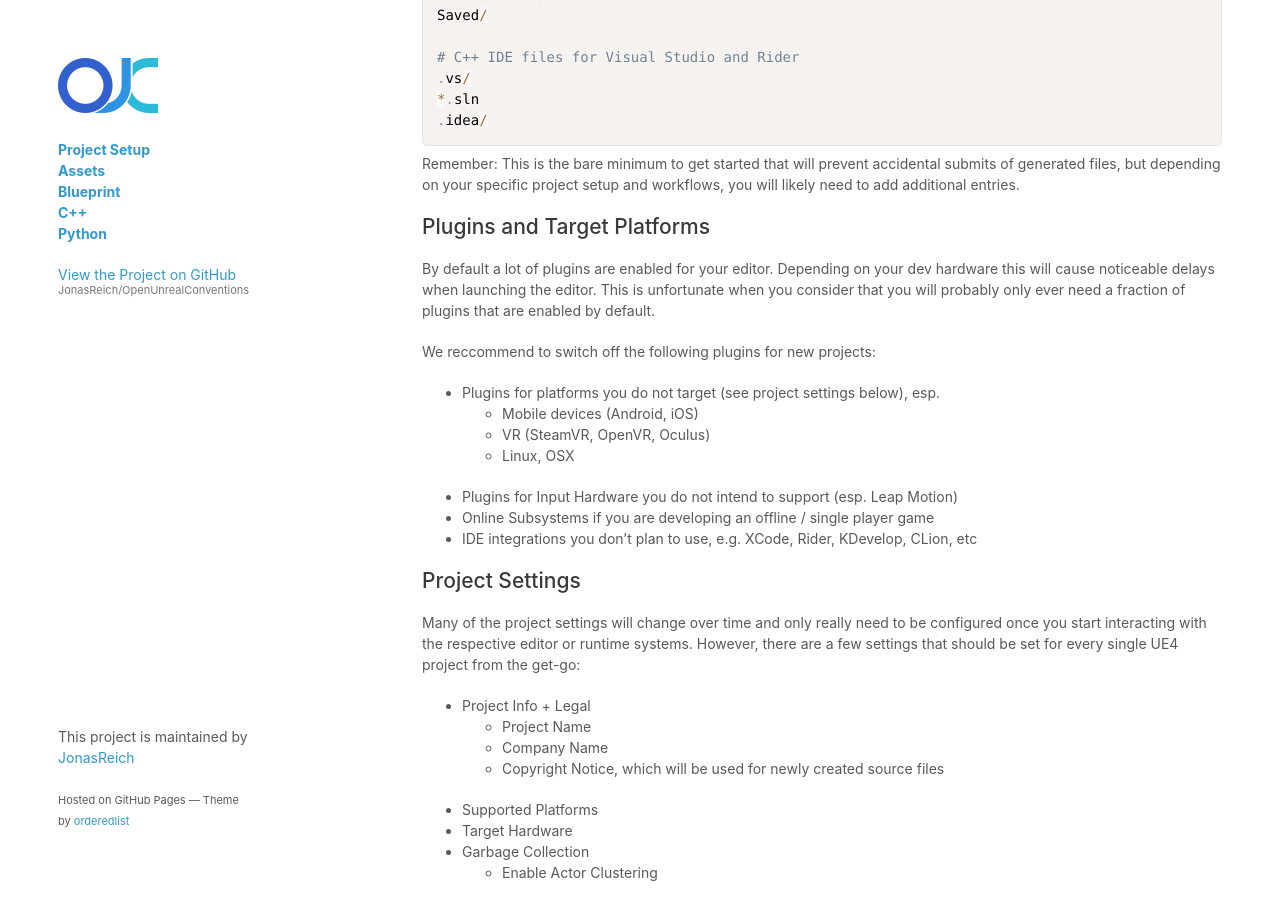
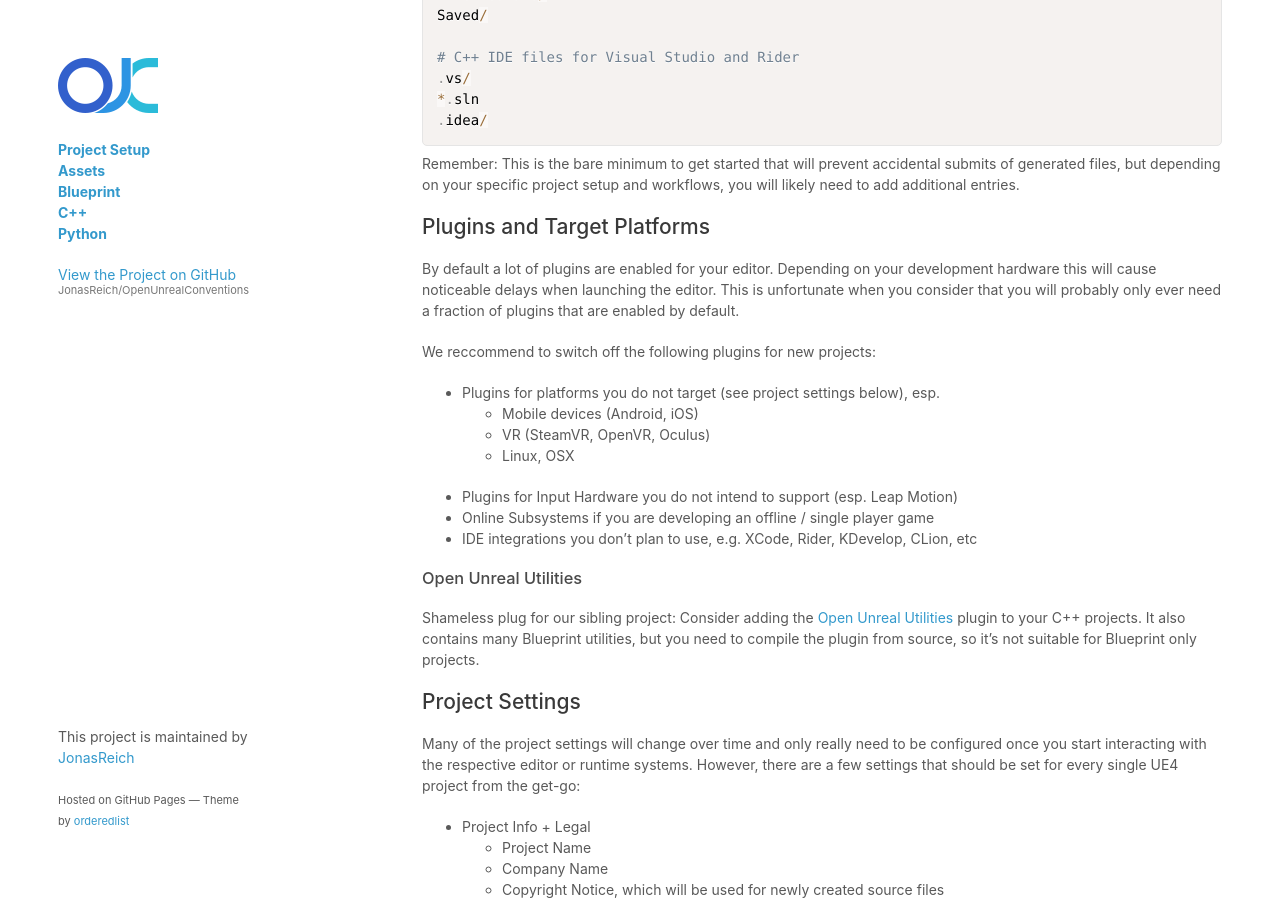
Before and after one commit to JonasReich/OpenUnrealConventions, a Jekyll site: the page built from ProjectSetup.md, in a window 1280 px wide and 900 px high, scrolled down 582 px. Built offline with Jekyll 4.4.1, drawn with Linux system fonts in a browser that asks for light colours; our own code applies the rules of GitHub Pages for plain Markdown files; a script that is not in the unit is left out; the repository's description, which GitHub fills in, is left out.

Commit message:
Added link to OpenUnrealUtilities to project setup guide

```diff
--- a/ProjectSetup.md
+++ b/ProjectSetup.md
@@ -33,7 +33,7 @@ Remember: This is the bare minimum to get started that will prevent accidental s
 
 ## Plugins and Target Platforms
 
-By default a lot of plugins are enabled for your editor. Depending on your dev hardware this will cause noticeable delays when launching the editor. This is unfortunate when you consider that you will probably only ever need a fraction of plugins that are enabled by default.
+By default a lot of plugins are enabled for your editor. Depending on your development hardware this will cause noticeable delays when launching the editor. This is unfortunate when you consider that you will probably only ever need a fraction of plugins that are enabled by default.
 
 We reccommend to switch off the following plugins for new projects:
 
@@ -44,6 +44,10 @@ We reccommend to switch off the following plugins for new projects:
 * Plugins for Input Hardware you do not intend to support (esp. Leap Motion)
 * Online Subsystems if you are developing an offline / single player game
 * IDE integrations you don't plan to use, e.g. XCode, Rider, KDevelop, CLion, etc
+
+### Open Unreal Utilities
+
+Shameless plug for our sibling project: Consider adding the [Open Unreal Utilities](https://github.com/JonasReich/OpenUnrealUtilities) plugin to your C++ projects. It also contains many Blueprint utilities, but you need to compile the plugin from source, so it's not suitable for Blueprint only projects.
 
 ## Project Settings
 
```
